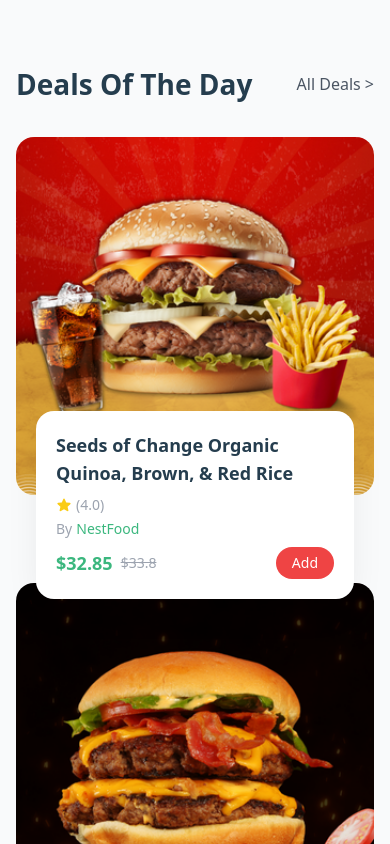
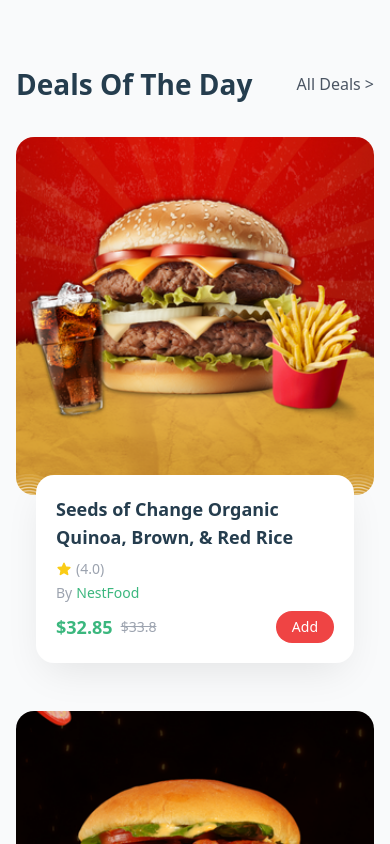
Before and after one commit to berkantsahn/nuxt-app-ecommerce, a Nuxt app: page / in a window 390 px wide. Shown: the part 3060-3904 px from the top of the page. Built offline with nearby package versions, Linux system fonts and the light colour scheme.

Commit message:
deals of the day mobile design bugs fixed

```diff
--- a/assets/css/dealsOfTheDay.css
+++ b/assets/css/dealsOfTheDay.css
@@ -15,7 +15,7 @@
 }
 
 .deal-card {
-  @apply relative pb-16;
+  @apply relative pb-32 mb-16 sm:mb-0 sm:pb-16;
 }
 
 .deal-card-content {
@@ -41,3 +41,9 @@
   @apply bg-red-500 text-white px-4 py-1.5 rounded-full text-sm font-medium
          hover:bg-red-600 transition-colors duration-300;
 }
+
+@media (max-width: 640px) {
+  .grid {
+    @apply gap-0;
+  }
+}
```
